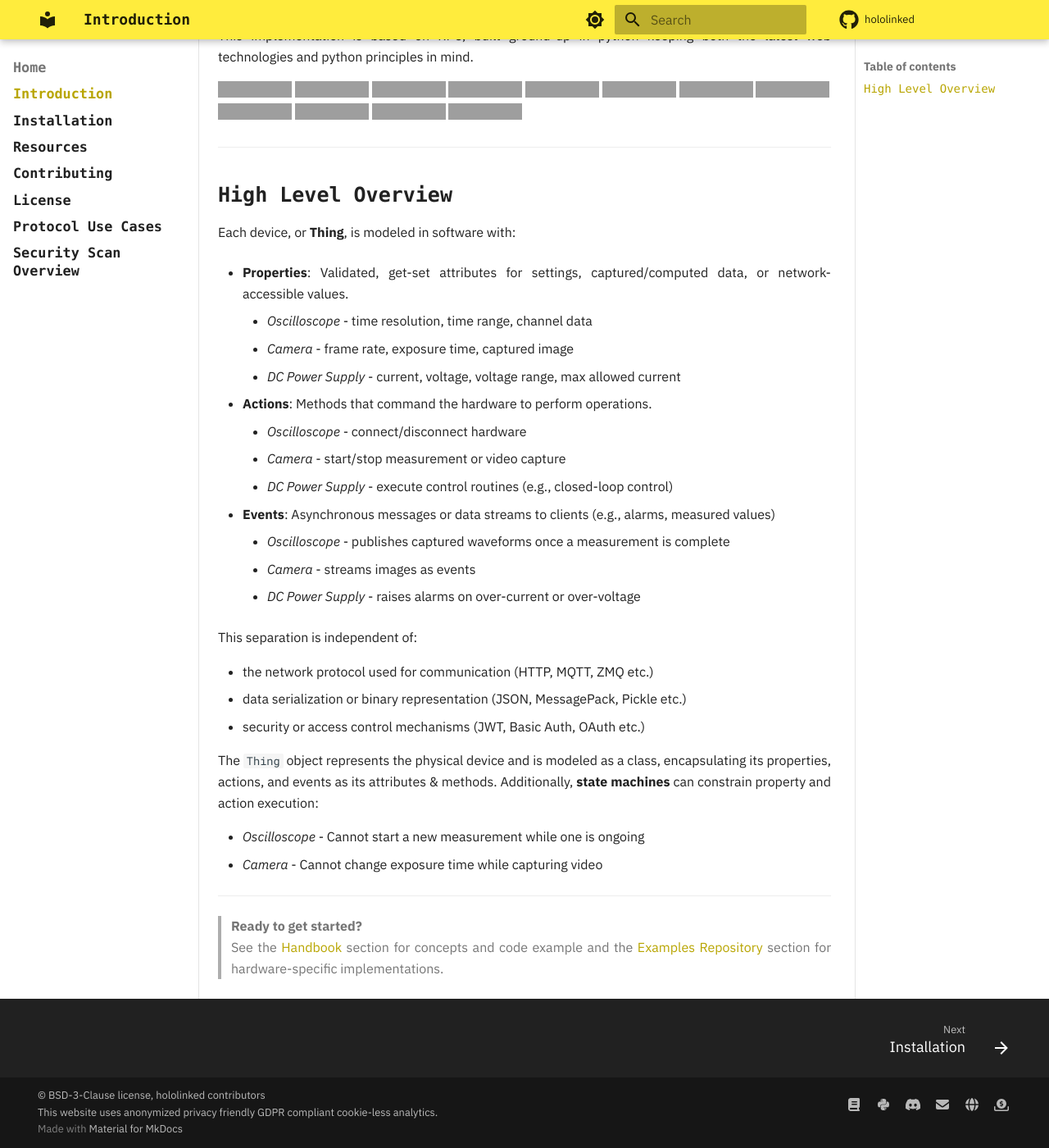
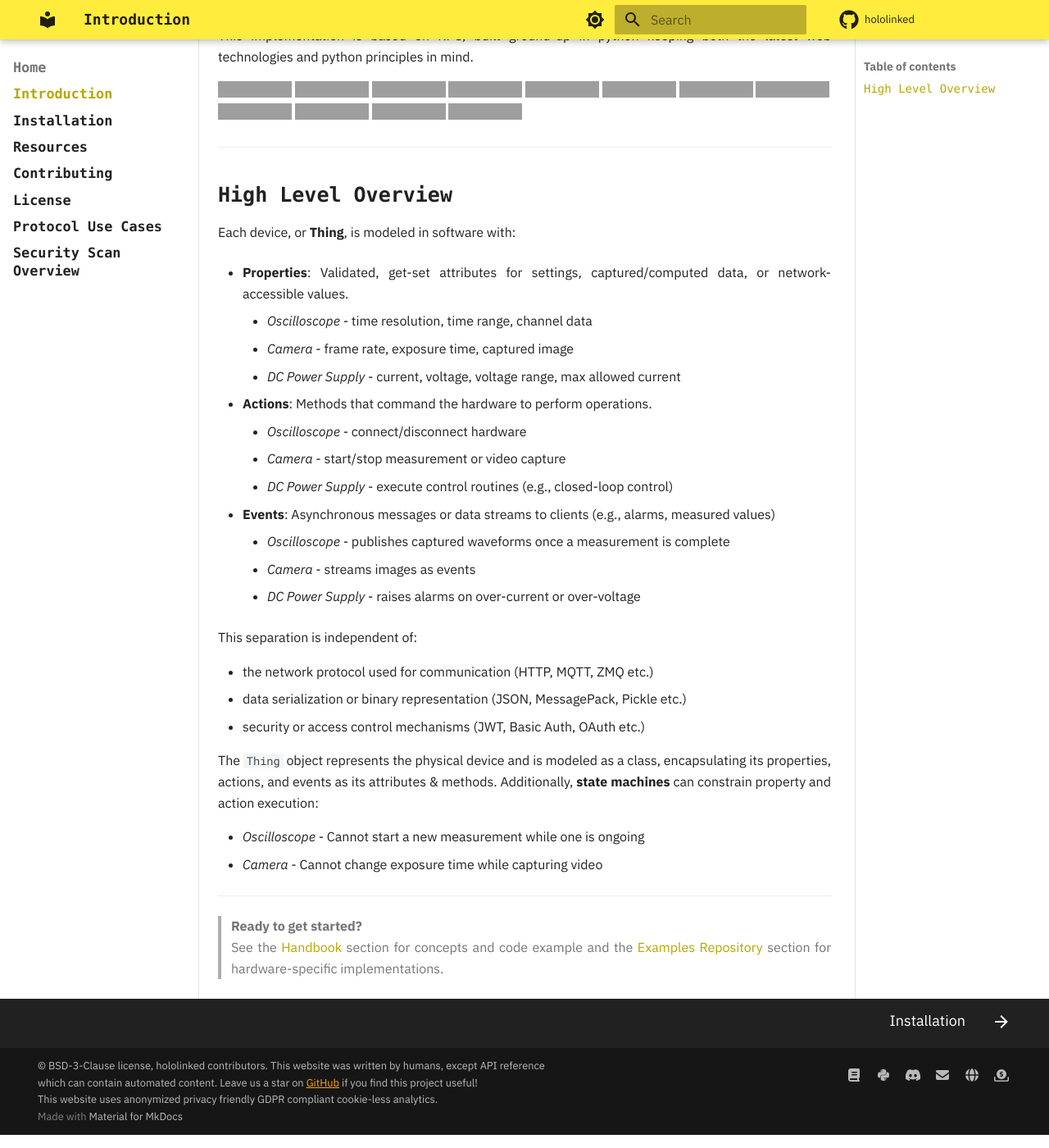
Before and after one commit to hololinked-dev/docs, an MkDocs documentation site: the page built from docs/index.md, in a window 1280 px wide and 1400 px high, scrolled down 609 px, cut to the strip 0-1400 px from the top of the window. Shown: the whole strip at 82% size. Built offline with MkDocs 1.6.1 and Material for MkDocs 9.7.7, drawn with Linux system fonts in a browser that asks for light colours; comment, search, counter and statistics services are not loaded; grey boxes are pictures that could not be loaded.

Commit message:
update footer

```diff
--- a/docs/stylesheets/extra.css
+++ b/docs/stylesheets/extra.css
@@ -127,3 +127,10 @@
 /* Optional polish */
 .md-nav__link--active { font-weight: 700; }  /* make current item pop */
 .md-nav__link code { font-family: inherit; } /* keep code fragments consistent in TOCs */
+
+/* Compact footer navigation (prev/next links) */
+.md-footer__inner {
+  padding-top: 0rem;
+  padding-bottom: 0rem;
+  max-height: 60px;
+}
--- a/mkdocs.yml
+++ b/mkdocs.yml
@@ -271,7 +271,10 @@
       name: sponsor
 
 copyright: >
-  © BSD-3-Clause license, hololinked contributors <br/>
+  © BSD-3-Clause license, hololinked contributors. This website was written by humans, except API reference <br />
+  which can contain automated content. Leave us a star on
+  <a href="https://github.com/hololinked-dev/hololinked" style="color: orange; text-decoration: underline;">GitHub</a>
+  if you find this project useful! <br/>
   This website uses anonymized privacy friendly GDPR compliant cookie-less analytics.
 
 extra_css:
```
